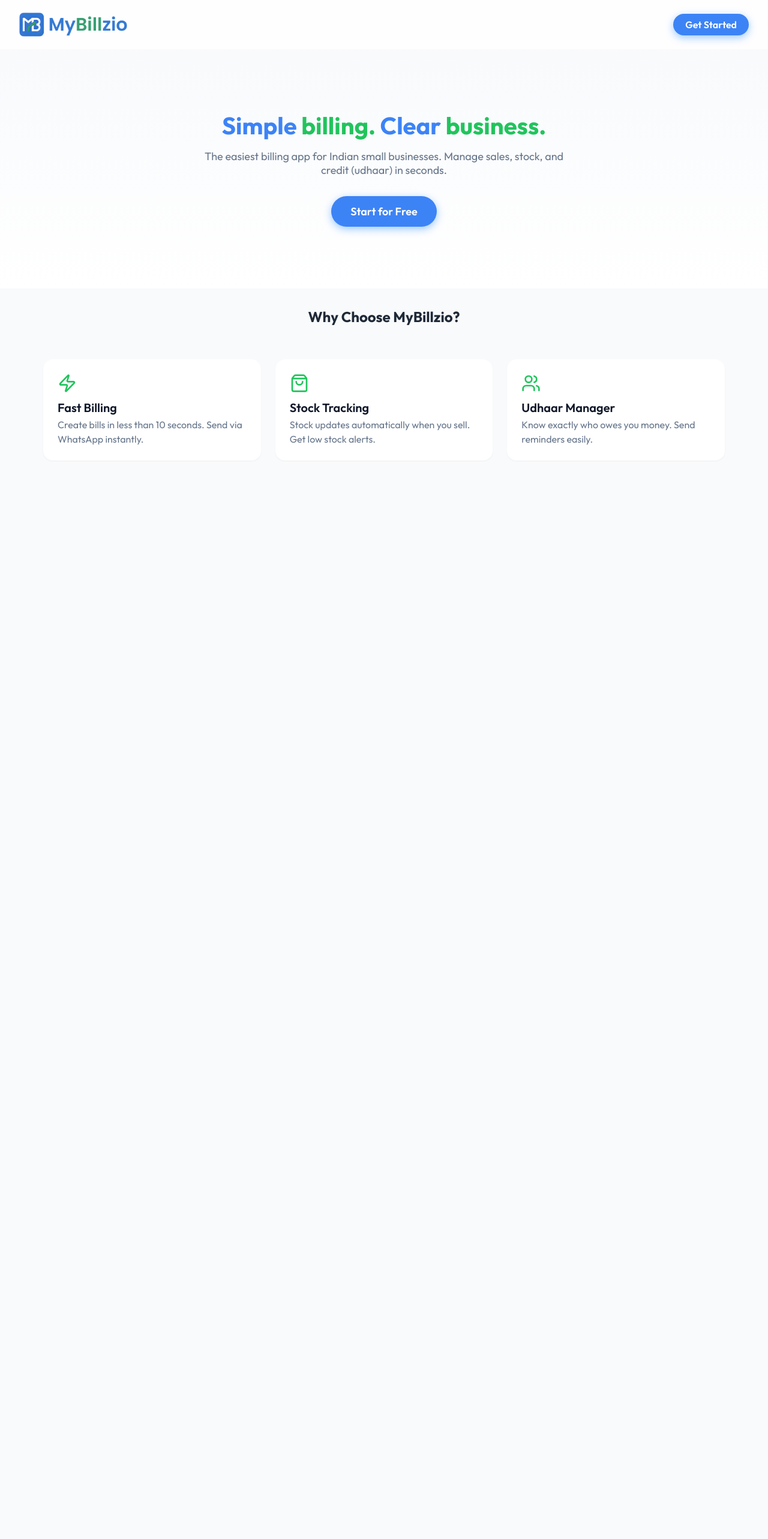
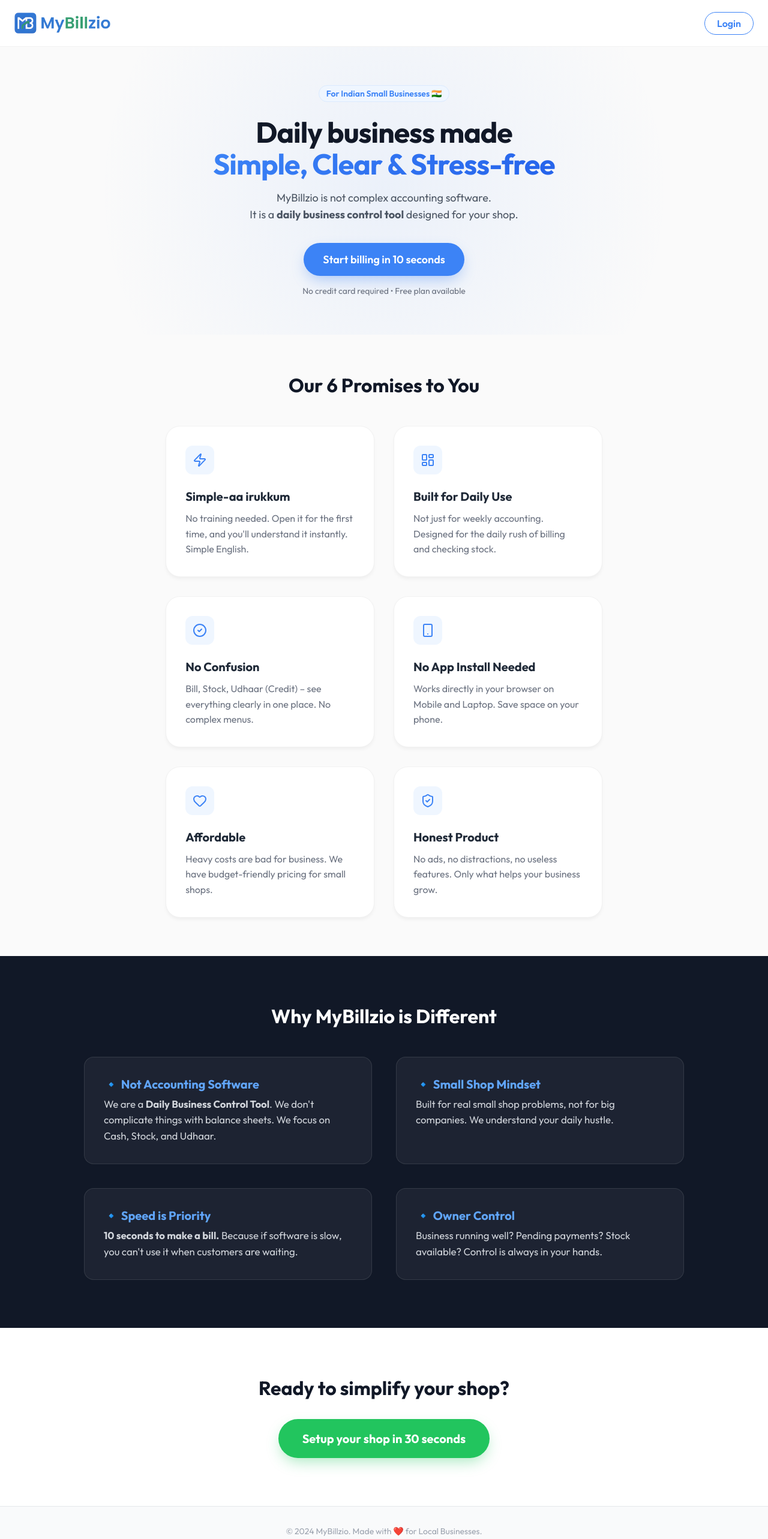
Before and after one commit to palanidurai9/mybillzio, a Next.js app: page / in a window 1280 px wide. Shown: the top 2566 px of the page at 60% size. Before the commit the page ends 800 px from the top, so only its background shows below. Built offline with nearby package versions, Linux system fonts and the light colour scheme.

Commit message:
optimized

```diff
--- a/src/app/billing/page.tsx
+++ b/src/app/billing/page.tsx
@@ -261,7 +261,10 @@
                 <div style={{ position: 'relative', flex: 1 }}>
                     <Search size={20} style={{ position: 'absolute', left: 12, top: 12, color: '#9CA3AF' }} />
                     <input
-                        type="text"
+                        autoFocus
+                        type="search"
+                        inputMode="search"
+                        enterKeyHint="search"
                         placeholder="Search products..."
                         className={styles.searchBar}
                         style={{ paddingLeft: '2.5rem' }}
--- a/src/app/layout.tsx
+++ b/src/app/layout.tsx
@@ -3,11 +3,11 @@
 
 export const metadata: Metadata = {
   title: {
-    default: "MyBillzio – Simple Billing & Daily Business Control App",
+    default: "MyBillzio – Daily Business Control for Small Shops",
     template: "%s | MyBillzio"
   },
-  description: "Easy billing, stock tracking & customer credit management for Indian small businesses. No app install. Works on mobile & laptop.",
-  keywords: ["billing app", "invoice maker", "stock management", "udhaar khata", "dukandaar app", "gst billing", "small business india", "inventory app"],
+  description: "MyBillzio makes daily business simple, clear, and stress-free for small shops. No complex accounting. Bill, Stock, and Udhaar in one place.",
+  keywords: ["daily business app", "billing software", "stock management", "small shop india", "kirana store app", "udhaar khata", "simple billing", "mobile billing app"],
   authors: [{ name: "MyBillzio Team" }],
   creator: "MyBillzio",
   publisher: "MyBillzio",
@@ -15,8 +15,8 @@
     type: "website",
     locale: "en_IN",
     url: "https://mybillzio.vercel.app",
-    title: "MyBillzio – Simple Billing & Daily Business Control App",
-    description: "Easy billing, stock tracking & customer credit management for Indian small businesses. No app install. Works on mobile & laptop.",
+    title: "MyBillzio – Daily Business Control for Small Shops",
+    description: "MyBillzio makes daily business simple, clear, and stress-free for small shops. No complex accounting. Bill, Stock, and Udhaar in one place.",
     siteName: "MyBillzio",
     images: [{
       url: "/mybillzio-logo.png",
@@ -27,8 +27,8 @@
   },
   twitter: {
     card: "summary_large_image",
-    title: "MyBillzio – Simple Billing & Daily Business Control App",
-    description: "Easy billing, stock tracking & customer credit management for Indian small businesses. No app install. Works on mobile & laptop.",
+    title: "MyBillzio – Daily Business Control for Small Shops",
+    description: "MyBillzio makes daily business simple, clear, and stress-free for small shops. No complex accounting. Bill, Stock, and Udhaar in one place.",
     images: ["/mybillzio-logo.png"],
   },
   icons: {
--- a/src/app/manifest.ts
+++ b/src/app/manifest.ts
@@ -2,11 +2,12 @@
 
 export default function manifest(): MetadataRoute.Manifest {
     return {
-        name: 'MyBillzio',
+        name: 'MyBillzio - Daily Business Control',
         short_name: 'MyBillzio',
-        description: 'Simple Billing & Udhaar App for Indian Business',
+        description: 'Simple, Clear, Stress-free Business Control for Small Shops',
         start_url: '/',
         display: 'standalone',
+        orientation: 'portrait',
         background_color: '#ffffff',
         theme_color: '#558AF2',
         icons: [
--- a/src/app/page.module.css
+++ b/src/app/page.module.css
@@ -2,135 +2,275 @@
   display: flex;
   flex-direction: column;
   min-height: 100vh;
+  background: #FAFAFA;
 }
 
+/* Header */
 .header {
   display: flex;
   justify-content: space-between;
   align-items: center;
-  padding: var(--spacing-md) var(--spacing-xl);
-  background: rgba(255, 255, 255, 0.8);
-  backdrop-filter: blur(12px);
+  padding: 1rem 1.5rem;
+  background: rgba(255, 255, 255, 0.9);
+  backdrop-filter: blur(20px);
   position: sticky;
   top: 0;
   z-index: 50;
-  border-bottom: 1px solid var(--color-border);
+  border-bottom: 1px solid rgba(0, 0, 0, 0.05);
 }
 
 .logo {
-  font-size: 1.5rem;
-  font-weight: 700;
-  color: hsl(var(--color-primary));
   display: flex;
   align-items: center;
-  gap: var(--spacing-sm);
 }
 
+.ctaButton {
+  background-color: transparent;
+  color: hsl(var(--color-primary));
+  padding: 0.5rem 1.25rem;
+  border-radius: var(--radius-full);
+  font-weight: 600;
+  border: 1px solid hsl(var(--color-primary));
+  transition: all 0.2s;
+}
+
+.ctaButton:hover {
+  background-color: hsl(var(--color-primary));
+  color: white;
+}
+
+/* Hero Section */
 .hero {
-  flex: 1;
-  display: flex;
-  flex-direction: column;
-  align-items: center;
-  justify-content: center;
+  padding: 4rem 1.5rem;
   text-align: center;
-  padding: var(--spacing-xl) var(--spacing-lg);
-  background: linear-gradient(180deg, hsl(var(--color-bg)) 0%, #FFFFFF 100%);
+  background: radial-gradient(circle at center, rgba(59, 130, 246, 0.08) 0%, transparent 70%);
+}
+
+.badge {
+  display: inline-block;
+  background: #EFF6FF;
+  color: hsl(var(--color-primary));
+  padding: 0.25rem 0.75rem;
+  border-radius: 999px;
+  font-size: 0.875rem;
+  font-weight: 600;
+  margin-bottom: 1.5rem;
+  border: 1px solid #DBEAFE;
 }
 
 .heroTitle {
-  font-size: 2.5rem;
+  font-size: 3rem;
   font-weight: 800;
-  line-height: 1.2;
-  margin-bottom: var(--spacing-md);
-  color: hsl(var(--color-text-main));
+  line-height: 1.1;
+  margin-bottom: 1rem;
+  color: #111827;
+  letter-spacing: -0.02em;
 }
 
-.textBlue {
-  color: hsl(var(--color-primary));
-}
-
-.textGreen {
-  color: hsl(var(--color-secondary));
+.gradientText {
+  background: linear-gradient(135deg, hsl(var(--color-primary)) 0%, #2563EB 100%);
+  -webkit-background-clip: text;
+  -webkit-text-fill-color: transparent;
+  background-clip: text;
 }
 
 .heroSubtitle {
   font-size: 1.125rem;
-  color: hsl(var(--color-text-muted));
-  margin-bottom: var(--spacing-xl);
+  color: #4B5563;
+  margin-bottom: 2rem;
   max-width: 600px;
+  margin-left: auto;
+  margin-right: auto;
+  line-height: 1.6;
 }
 
-.ctaButton {
-  background-color: hsl(var(--color-primary));
-  color: white;
-  padding: 0.875rem 2rem;
-  border-radius: var(--radius-full);
-  font-weight: 600;
-  font-size: 1.125rem;
-  transition: transform 0.2s, box-shadow 0.2s;
-  box-shadow: 0 4px 14px 0 rgba(0, 118, 255, 0.39);
+.heroActions {
+  display: flex;
+  flex-direction: column;
+  align-items: center;
+  gap: 1rem;
 }
 
-.ctaButton:hover {
-  transform: translateY(-2px);
-  box-shadow: 0 6px 20px rgba(0, 118, 255, 0.23);
+.primaryCta {
+  background: hsl(var(--color-primary));
+  color: white;
+  padding: 1rem 2rem;
+  border-radius: var(--radius-full);
+  font-size: 1.125rem;
+  font-weight: 600;
+  box-shadow: 0 10px 25px -5px rgba(59, 130, 246, 0.4);
+  transition: transform 0.2s;
 }
 
-.features {
-  padding: var(--spacing-xl);
-  display: flex;
-  flex-wrap: wrap;
-  justify-content: center;
-  gap: var(--spacing-lg);
+.primaryCta:hover {
+  transform: translateY(-2px);
+  background: hsl(var(--color-primary-dark));
+}
+
+.noCredit {
+  font-size: 0.875rem;
+  color: #6B7280;
+}
+
+/* Promises Section */
+.promisesSection {
+  padding: 4rem 1.5rem;
   max-width: 1200px;
   margin: 0 auto;
-  width: 100%;
 }
 
-.featureCard {
-  background: white;
-  padding: var(--spacing-lg);
-  border-radius: var(--radius-lg);
-  border: 1px solid var(--color-border);
-  box-shadow: var(--shadow-sm);
-  flex: 1 1 300px;
-  max-width: 100%;
+.sectionTitle {
+  text-align: center;
+  font-size: 2rem;
+  font-weight: 700;
+  margin-bottom: 3rem;
+  color: #111827;
 }
 
-.featureIcon {
-  color: hsl(var(--color-secondary));
-  margin-bottom: var(--spacing-sm);
+.grid {
+  display: grid;
+  grid-template-columns: repeat(auto-fit, minmax(300px, 1fr));
+  gap: 2rem;
 }
 
-.featureTitle {
-  font-weight: 600;
-  font-size: 1.25rem;
-  margin-bottom: var(--spacing-xs);
+.card {
+  background: white;
+  padding: 2rem;
+  border-radius: 1.5rem;
+  border: 1px solid rgba(0, 0, 0, 0.05);
+  box-shadow: 0 4px 6px -1px rgba(0, 0, 0, 0.05);
+  transition: transform 0.2s;
 }
 
-.featureText {
-  color: hsl(var(--color-text-muted));
-  line-height: 1.5;
+.card:hover {
+  transform: translateY(-5px);
+  box-shadow: 0 20px 25px -5px rgba(0, 0, 0, 0.1);
 }
 
-/* Mobile optimizations */
-/* Mobile optimizations */
+.iconBox {
+  background: #EFF6FF;
+  color: hsl(var(--color-primary));
+  width: 48px;
+  height: 48px;
+  border-radius: 12px;
+  display: flex;
+  align-items: center;
+  justify-content: center;
+  margin-bottom: 1.5rem;
+}
+
+.card h3 {
+  font-size: 1.25rem;
+  font-weight: 700;
+  margin-bottom: 0.75rem;
+  color: #1F2937;
+}
+
+.card p {
+  color: #6B7280;
+  line-height: 1.6;
+}
+
+/* Unique Section */
+.uniqueSection {
+  background: #111827;
+  color: white;
+  padding: 5rem 1.5rem;
+}
+
+.uniqueContainer {
+  max-width: 1000px;
+  margin: 0 auto;
+}
+
+.uniqueSection .sectionTitle {
+  color: white;
+}
+
+.uniqueGrid {
+  display: grid;
+  grid-template-columns: 1fr;
+  gap: 2.5rem;
+}
+
+.uniqueItem {
+  background: rgba(255, 255, 255, 0.05);
+  padding: 2rem;
+  border-radius: 1rem;
+  border: 1px solid rgba(255, 255, 255, 0.1);
+}
+
+.uniqueItem h3 {
+  font-size: 1.25rem;
+  font-weight: 700;
+  margin-bottom: 0.5rem;
+  color: #60A5FA;
+}
+
+.uniqueItem p {
+  color: #D1D5DB;
+  font-size: 1.05rem;
+  line-height: 1.6;
+}
+
+/* Final CTA */
+.finalCta {
+  padding: 5rem 1.5rem;
+  text-align: center;
+  background: #FFFFFF;
+}
+
+.finalCta h2 {
+  font-size: 2rem;
+  font-weight: 700;
+  margin-bottom: 2rem;
+  color: #111827;
+}
+
+.bigCtaBtn {
+  display: inline-block;
+  background: #22C55E;
+  /* Green for setup action */
+  color: white;
+  padding: 1.25rem 2.5rem;
+  border-radius: var(--radius-full);
+  font-size: 1.25rem;
+  font-weight: 700;
+  box-shadow: 0 10px 25px -5px rgba(34, 197, 94, 0.4);
+  transition: transform 0.2s;
+}
+
+.bigCtaBtn:hover {
+  transform: translateY(-2px);
+  background: #16A34A;
+}
+
+.footer {
+  padding: 2rem;
+  text-align: center;
+  color: #9CA3AF;
+  font-size: 0.875rem;
+  background: #F9FAFB;
+  border-top: 1px solid #E5E7EB;
+}
+
+/* Responsive */
 @media (max-width: 640px) {
   .heroTitle {
-    font-size: 2rem;
+    font-size: 2.25rem;
   }
 
-  .hero {
-    padding: var(--spacing-lg) var(--spacing-md);
-    width: 100%;
-    overflow-x: hidden;
+  .grid {
+    grid-template-columns: 1fr;
   }
 
-  .features {
-    padding: var(--spacing-lg) var(--spacing-md);
-  }
-
-  .featureCard {
-    flex-basis: 100%;
+  .uniqueItem {
+    padding: 1.5rem;
   }
 }
+
+@media (min-width: 768px) {
+  .uniqueGrid {
+    grid-template-columns: 1fr 1fr;
+  }
+}
--- a/src/app/page.tsx
+++ b/src/app/page.tsx
@@ -1,6 +1,6 @@
 import Link from 'next/link';
 import Image from 'next/image';
-import { Zap, ShoppingBag, Users } from 'lucide-react';
+import { CheckCircle2, Zap, LayoutDashboard, Smartphone, Heart, ShieldCheck } from 'lucide-react';
 import styles from './page.module.css';
 
 export default function LandingPage() {
@@ -11,51 +11,117 @@
           <Image
             src="/mybillzio-logo.png"
             alt="MyBillzio Logo"
-            width={180}
-            height={50}
+            width={160}
+            height={45}
             style={{ objectFit: 'contain' }}
             priority
           />
         </div>
-        <Link href="/login" className={styles.ctaButton} style={{ padding: '0.5rem 1.25rem', fontSize: '1rem' }}>
-          Get Started
+        <Link href="/login" className={styles.ctaButton}>
+          Login
         </Link>
       </header>
 
+      {/* Hero Section */}
       <section className={styles.hero}>
-        <h1 className={styles.heroTitle}>
-          <span className={styles.textBlue}>Simple</span> <span className={styles.textGreen}>billing. </span>
-          <span className={styles.textBlue}>Clear</span> <span className={styles.textGreen}>business.</span>
-        </h1>
-        <p className={styles.heroSubtitle}>
-          The easiest billing app for Indian small businesses. Manage sales, stock, and credit (udhaar) in seconds.
-        </p>
-        <Link href="/login" className={styles.ctaButton}>
-          Start for Free
+        <div className={styles.heroContent}>
+          <div className={styles.badge}>For Indian Small Businesses 🇮🇳</div>
+          <h1 className={styles.heroTitle}>
+            Daily business made <br />
+            <span className={styles.gradientText}>Simple, Clear & Stress-free</span>
+          </h1>
+          <p className={styles.heroSubtitle}>
+            MyBillzio is not complex accounting software. <br />
+            It is a <strong>daily business control tool</strong> designed for your shop.
+          </p>
+          <div className={styles.heroActions}>
+            <Link href="/login" className={styles.primaryCta}>
+              Start billing in 10 seconds
+            </Link>
+            <p className={styles.noCredit}>No credit card required • Free plan available</p>
+          </div>
+        </div>
+      </section>
+
+      {/* Our Promises Grid */}
+      <section className={styles.promisesSection}>
+        <h2 className={styles.sectionTitle}>Our 6 Promises to You</h2>
+        <div className={styles.grid}>
+          <div className={styles.card}>
+            <div className={styles.iconBox}><Zap size={24} /></div>
+            <h3>Simple-aa irukkum</h3>
+            <p>No training needed. Open it for the first time, and you'll understand it instantly. Simple English.</p>
+          </div>
+          <div className={styles.card}>
+            <div className={styles.iconBox}><LayoutDashboard size={24} /></div>
+            <h3>Built for Daily Use</h3>
+            <p>Not just for weekly accounting. Designed for the daily rush of billing and checking stock.</p>
+          </div>
+          <div className={styles.card}>
+            <div className={styles.iconBox}><CheckCircle2 size={24} /></div>
+            <h3>No Confusion</h3>
+            <p>Bill, Stock, Udhaar (Credit) – see everything clearly in one place. No complex menus.</p>
+          </div>
+          <div className={styles.card}>
+            <div className={styles.iconBox}><Smartphone size={24} /></div>
+            <h3>No App Install Needed</h3>
+            <p>Works directly in your browser on Mobile and Laptop. Save space on your phone.</p>
+          </div>
+          <div className={styles.card}>
+            <div className={styles.iconBox}><Heart size={24} /></div>
+            <h3>Affordable</h3>
+            <p>Heavy costs are bad for business. We have budget-friendly pricing for small shops.</p>
+          </div>
+          <div className={styles.card}>
+            <div className={styles.iconBox}><ShieldCheck size={24} /></div>
+            <h3>Honest Product</h3>
+            <p>No ads, no distractions, no useless features. Only what helps your business grow.</p>
+          </div>
+        </div>
+      </section>
+
+      {/* Unique Section */}
+      <section className={styles.uniqueSection}>
+        <div className={styles.uniqueContainer}>
+          <h2 className={styles.sectionTitle}>Why MyBillzio is Different</h2>
+
+          <div className={styles.uniqueGrid}>
+            <div className={styles.uniqueItem}>
+              <h3>🔹 Not Accounting Software</h3>
+              <p>We are a <strong>Daily Business Control Tool</strong>. We don't complicate things with balance sheets. We focus on Cash, Stock, and Udhaar.</p>
+            </div>
+
+            <div className={styles.uniqueItem}>
+              <h3>🔹 Small Shop Mindset</h3>
+              <p>Built for real small shop problems, not for big companies. We understand your daily hustle.</p>
+            </div>
+
+            <div className={styles.uniqueItem}>
+              <h3>🔹 Speed is Priority</h3>
+              <p><strong>10 seconds to make a bill.</strong> Because if software is slow, you can't use it when customers are waiting.</p>
+            </div>
+
+            <div className={styles.uniqueItem}>
+              <h3>🔹 Owner Control</h3>
+              <p>Business running well? Pending payments? Stock available? Control is always in your hands.</p>
+            </div>
+          </div>
+        </div>
+      </section>
+
+      {/* Final CTA */}
+      <section className={styles.finalCta}>
+        <h2>Ready to simplify your shop?</h2>
+        <Link href="/setup" className={styles.bigCtaBtn}>
+          Setup your shop in 30 seconds
         </Link>
       </section>
 
-      <section className={styles.features}>
-        <h2 style={{ width: '100%', textAlign: 'center', fontSize: '1.5rem', fontWeight: '700', marginBottom: '2rem', color: '#1f2937' }}>
-          Why Choose MyBillzio?
-        </h2>
-        <div className={styles.featureCard}>
-          <Zap className={styles.featureIcon} size={32} />
-          <h3 className={styles.featureTitle}>Fast Billing</h3>
-          <p className={styles.featureText}>Create bills in less than 10 seconds. Send via WhatsApp instantly.</p>
-        </div>
-        <div className={styles.featureCard}>
-          <ShoppingBag className={styles.featureIcon} size={32} />
-          <h3 className={styles.featureTitle}>Stock Tracking</h3>
-          <p className={styles.featureText}>Stock updates automatically when you sell. Get low stock alerts.</p>
-        </div>
-        <div className={styles.featureCard}>
-          <Users className={styles.featureIcon} size={32} />
-          <h3 className={styles.featureTitle}>Udhaar Manager</h3>
-          <p className={styles.featureText}>Know exactly who owes you money. Send reminders easily.</p>
-        </div>
-      </section>
+      <footer className={styles.footer}>
+        <p>© 2024 MyBillzio. Made with ❤️ for Local Businesses.</p>
+      </footer>
 
+      {/* Structured Data for SEO */}
       <script
         type="application/ld+json"
         dangerouslySetInnerHTML={{
@@ -70,15 +136,15 @@
               "price": "0",
               "priceCurrency": "INR"
             },
-            "description": "The easiest billing and udhaar management app for Indian small businesses.",
+            "description": "MyBillzio makes daily business simple, clear, and stress-free for small shops. Bill, Stock, Udhaar management.",
             "aggregateRating": {
               "@type": "AggregateRating",
-              "ratingValue": "4.8",
-              "ratingCount": "100"
+              "ratingValue": "4.9",
+              "ratingCount": "150"
             }
           })
         }}
       />
-    </main >
+    </main>
   );
 }
```
